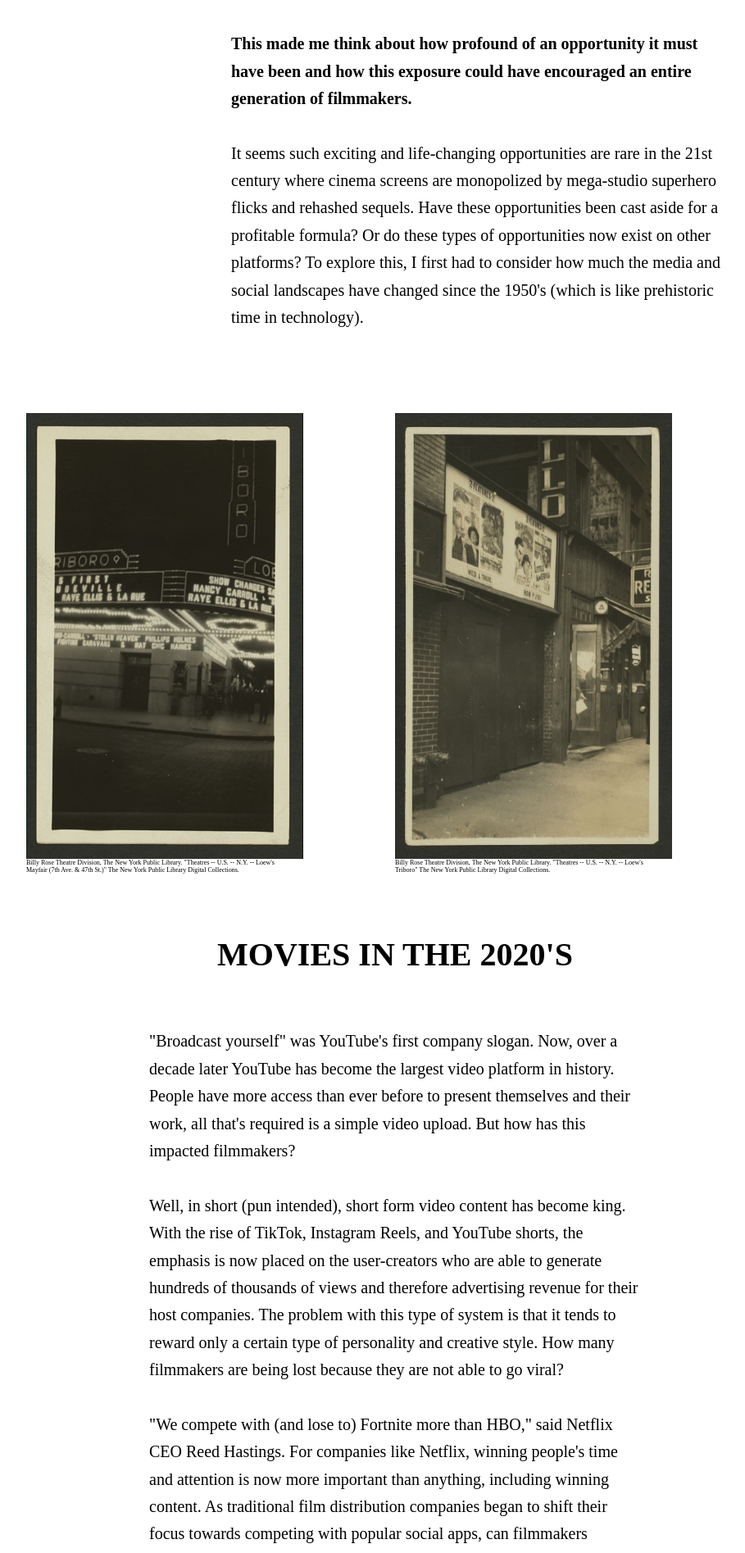
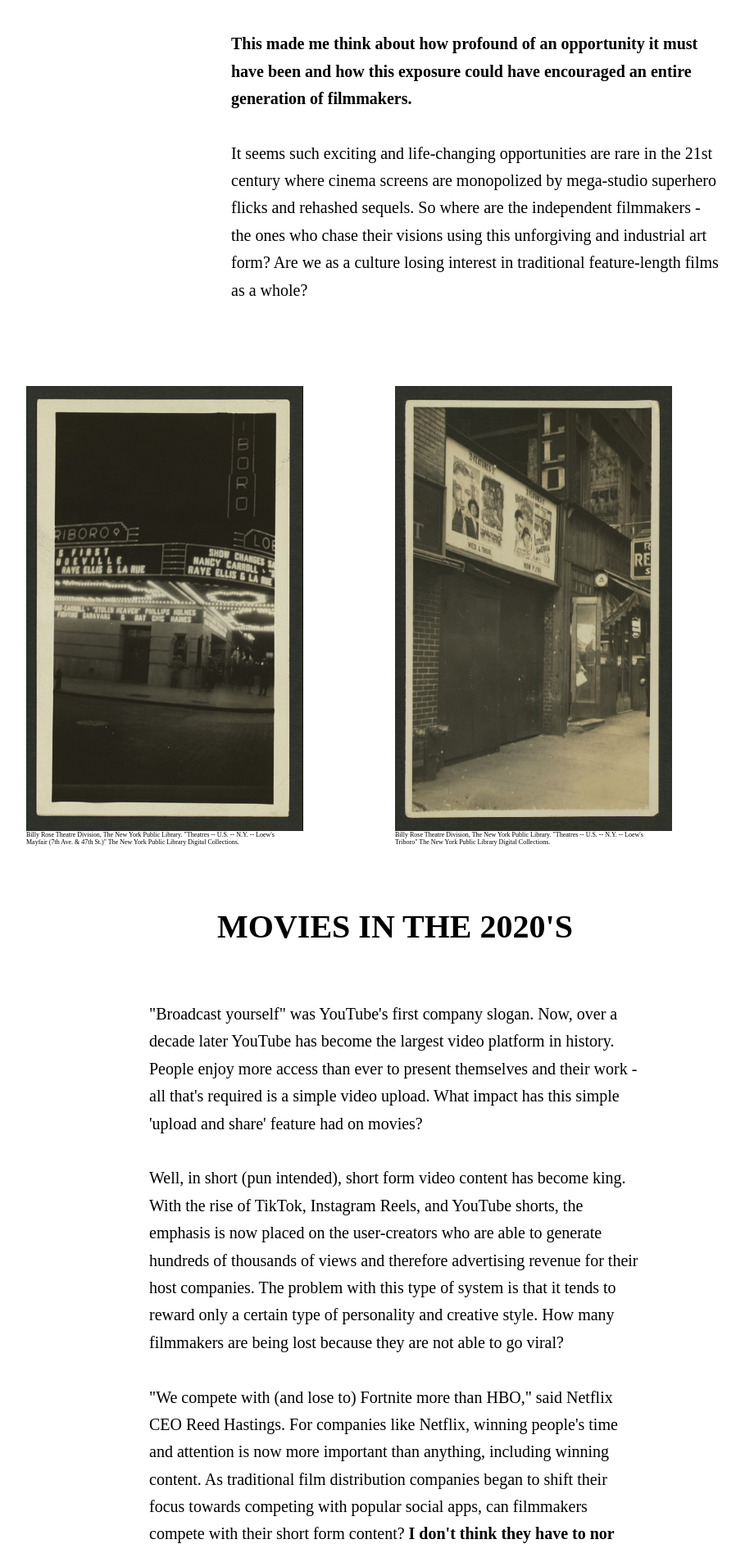
Before and after one commit to aaronzomback/design-portfolio, a Jekyll site: the page built from timesink.html, in a window 1280 px wide. Shown: the part 1531-3426 px from the top of the page at 82% size, without its empty margins (158-1067 px from the left). Built offline with Jekyll 4.4.1, drawn with Linux system fonts in a browser that asks for light colours; some web fonts are replaced; some of the changed text lies outside the part shown.

Commit message:
new photo

```diff
--- a/assets/css/app.scss
+++ b/assets/css/app.scss
@@ -181,7 +181,7 @@
     margin-top: 0;
 
     img {
-      width: 21%;
+      width: 20%;
   }
 }
 
--- a/info.html
+++ b/info.html
@@ -5,7 +5,7 @@
 ---
 
 <section class="self">
-  <img src="/assets/img/IMG-1979.JPG" alt="img" style="display: block; margin: 0px auto;">
+  <img src="/assets/img/me.jpg" alt="img" style="display: block; margin: 0px auto;">
 </section>
 
 
--- a/timesink.html
+++ b/timesink.html
@@ -76,7 +76,7 @@
 
             One of the great directors of cinema, Stanley Kubrick, mentioned once in an interview that when he was a young man in New York City, the large cinemas would play local independent films after the feature presentations. <br> <br> <b>This made me think about how profound of an opportunity it must have been and how this exposure could have encouraged an entire generation of filmmakers.</b><br> <br>
 
-            It seems such exciting and life-changing opportunities are rare in the 21st century where cinema screens are monopolized by mega-studio superhero flicks and rehashed sequels.  Have these opportunities been cast aside for a profitable formula? Or do these types of opportunities now exist on other platforms? To explore this, I first had to consider how much the media and social landscapes have changed since the 1950's (which is like prehistoric time in technology).
+            It seems such exciting and life-changing opportunities are rare in the 21st century where cinema screens are monopolized by mega-studio superhero flicks and rehashed sequels. So where are the independent filmmakers - the ones who chase their visions using this unforgiving and industrial art form? Are we as a culture losing interest in traditional feature-length films as a whole?
         </p>
       </div>
 </section>
@@ -100,7 +100,7 @@
 <section class="current-platforms">
   <h5 style="text-align:center">MOVIES IN THE 2020'S</h5>
   <div class="current-platforms-paragraph">
-      <p> "Broadcast yourself" was YouTube's first company slogan. Now, over a decade later YouTube has become the largest video platform in history. People have more access than ever before to present themselves and their work, all that's required is a simple video upload. But how has this impacted filmmakers?<br> <br>
+      <p> "Broadcast yourself" was YouTube's first company slogan. Now, over a decade later YouTube has become the largest video platform in history. People enjoy more access than ever to present themselves and their work - all that's required is a simple video upload. What impact has this simple 'upload and share' feature had on movies?<br> <br>
 
                 Well, in short (pun intended), short form video content has become king. With the rise of TikTok, Instagram Reels, and YouTube shorts, the emphasis is now placed on the user-creators who are able to generate hundreds of thousands of views and therefore advertising revenue for their host companies. The problem with this type of system is that it tends to reward only a certain type of personality and creative style. How many filmmakers are being lost because they are not able to go viral?<br> <br>
 
@@ -152,7 +152,7 @@
     <p>
       Filmmakers are becoming disillusioned by the lack of transparency from film festivals. As new apps that promote self-distribution have emerged, many filmmakers are beginning to connect with audiences differently by uploading to sites like YouTube and Vimeo free of charge. <br> <br>
        Filmmakers simply want audiences to discover their work, but some don't realize how difficult it is to compete for attention on sites like YouTube or Vimeo without adequate self-promotion and strategy. The truth is that many types of content - especially films by emerging film talent - tend to get lost on massive sharing sites like YouTube.</p>
-      <p class="impersonal"> Yet, in our culture the demand for artful films is still there (i.e. the success of of art-house production company, A24), it's just that we need more platforms who are sensitive to meet this demand. A new film platform doesn't have to concern itself with the fleeting 'quick bites' of entertainment, so long as they are dedicated to their niche.<br> <br>  <b> This is where I think TimeSink can become successful. By leveraging the flaws in the current film festival model, this type of a film platform is not in competition with TikTok, Netflix, or YouTube, but instead its mission will be to develop a niche marketplace to support the present and future generations of filmmakers.</b></p>
+      <p class="impersonal"> Yet, in our culture the demand for artful films is still there, as evidenced by the recent successes of A24 Films, and many highly rated TV shows such as Euphoria, West World, Atlanta, Black Mirror, etc. I think that we could benefit from more platforms who are sensitive to meet this demand. A new film platform doesn't have to concern itself with the fleeting 'quick bites' of entertainment, so long as they are dedicated to their niche.<br> <br>  <b> This is where I think TimeSink can become successful. By leveraging the flaws in the current film festival model, this type of a film platform is not in competition with TikTok, Netflix, or YouTube, but instead its mission will be to develop a niche marketplace to support the present and future generations of filmmakers.</b></p>
   </div>
 
 </section>
```
Also changed, not shown: other parts of info.html (+1 -1 lines), other parts of timesink.html (+1 -1 lines), assets/img/me.jpg (added), 1 other file.
